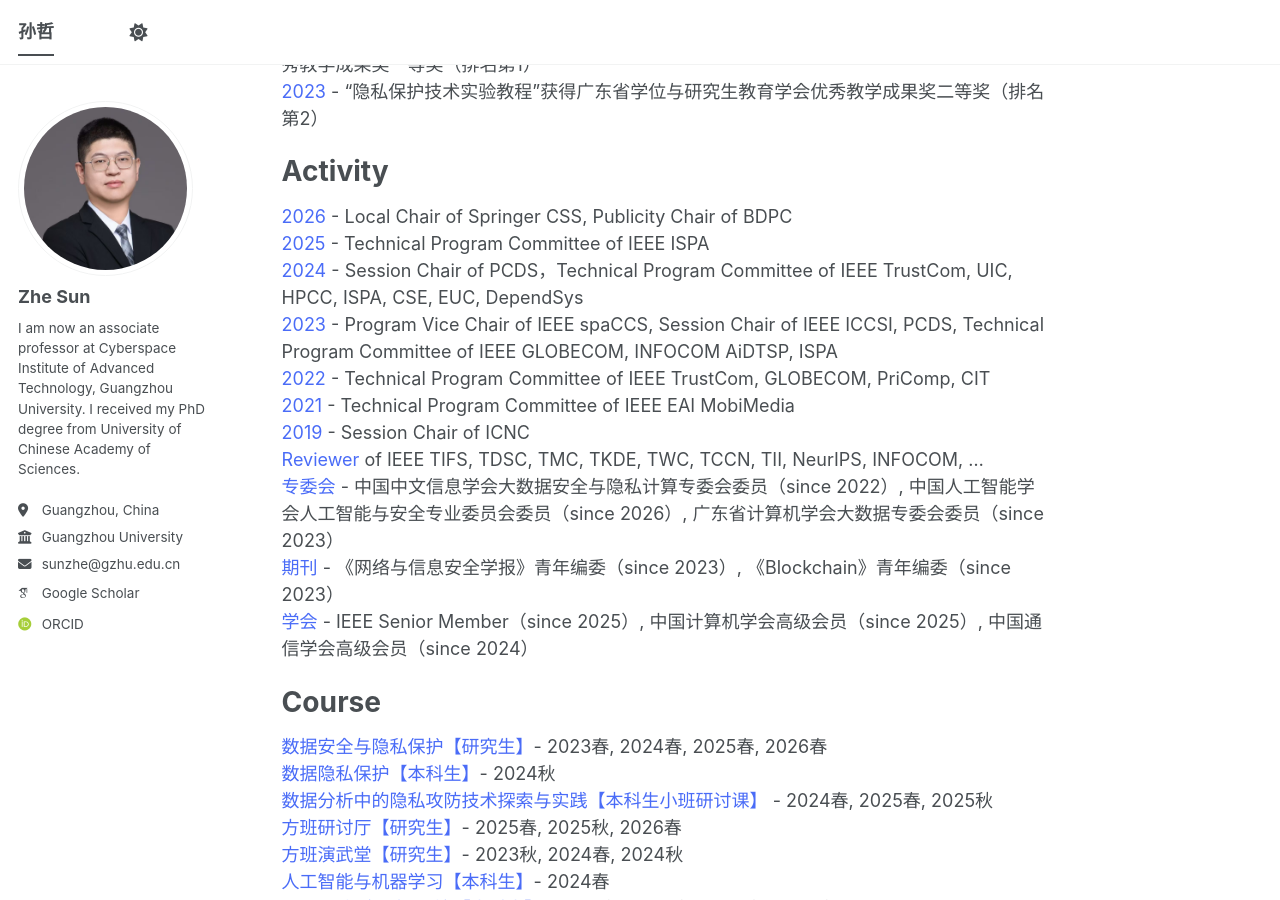
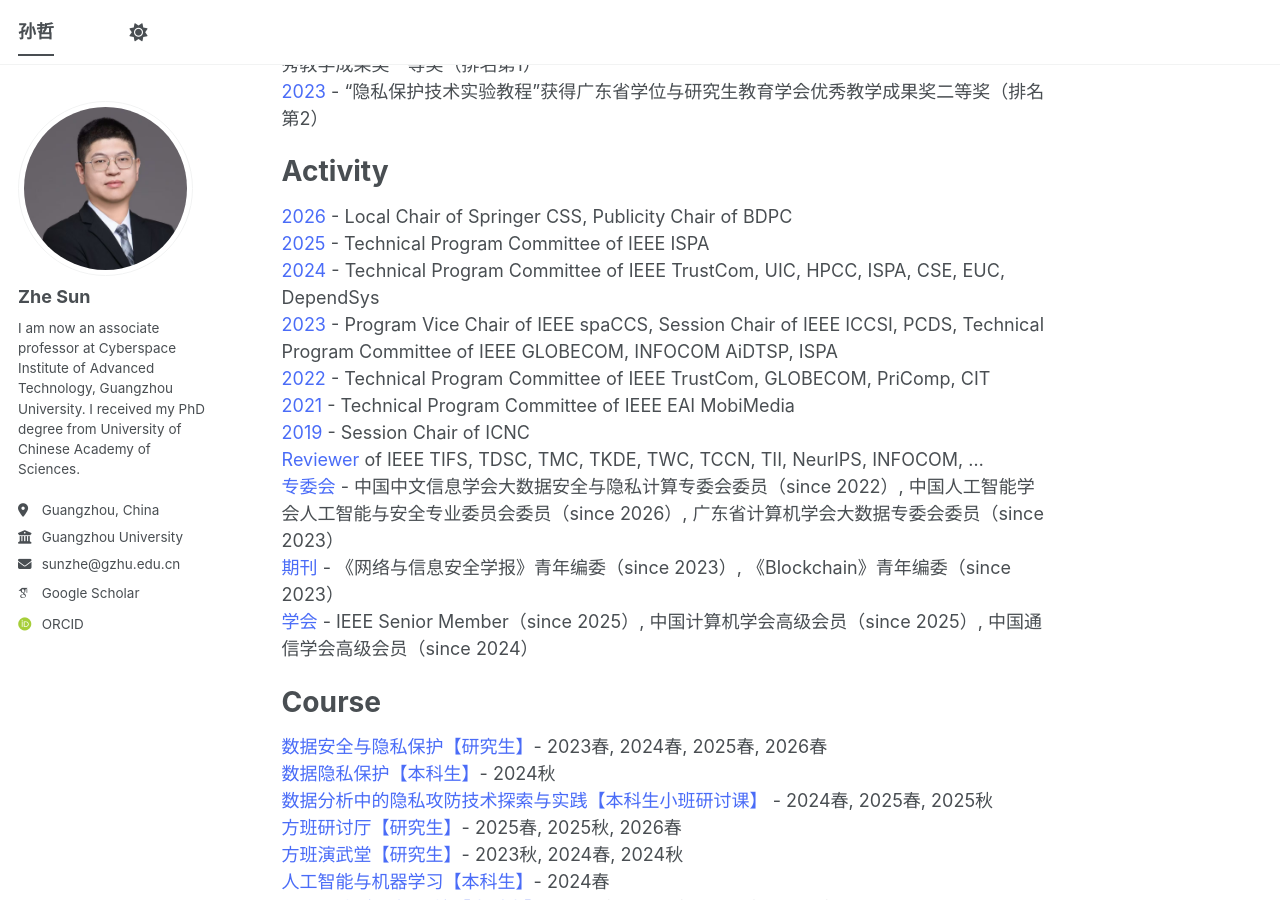
Before and after one commit to ZheSun208/ZheSun208.github.io, a Jekyll site: the page built from _pages/about.md, in a window 1280 px wide and 900 px high, scrolled down 2182 px. Built offline with Jekyll 4.4.1, drawn with Linux system fonts in a browser that asks for light colours; some web fonts are replaced; a script bundle is joined from its source files by our own code; library files that are not in the unit come from our copies.

Commit message:
Update about.md

```diff
--- a/_pages/about.md
+++ b/_pages/about.md
@@ -70,7 +70,7 @@ Activity
 ======
 <span style="color:#4a6cf7;">2026</span> - Local Chair of Springer CSS, Publicity Chair of BDPC
 <span style="color:#4a6cf7;">2025</span> - Technical Program Committee of IEEE ISPA
-<span style="color:#4a6cf7;">2024</span> - Session Chair of PCDS，Technical Program Committee of IEEE TrustCom, UIC, HPCC, ISPA, CSE, EUC, DependSys
+<span style="color:#4a6cf7;">2024</span> - Technical Program Committee of IEEE TrustCom, UIC, HPCC, ISPA, CSE, EUC, DependSys
 <span style="color:#4a6cf7;">2023</span> - Program Vice Chair of IEEE spaCCS, Session Chair of IEEE ICCSI, PCDS, Technical Program Committee of IEEE GLOBECOM, INFOCOM AiDTSP, ISPA
 <span style="color:#4a6cf7;">2022</span> - Technical Program Committee of IEEE TrustCom, GLOBECOM, PriComp, CIT
 <span style="color:#4a6cf7;">2021</span> - Technical Program Committee of IEEE EAI MobiMedia
```
